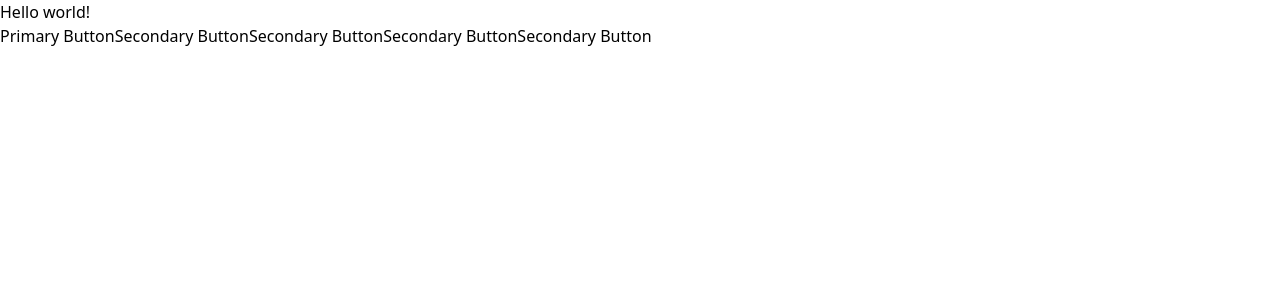
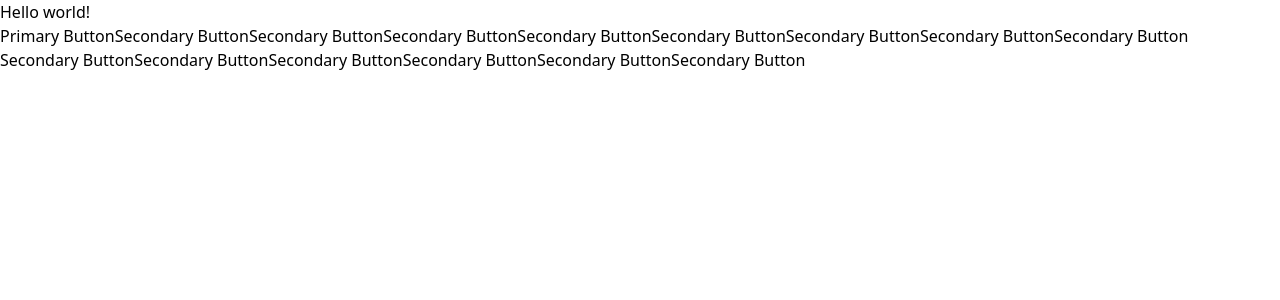
Before and after one commit to princegethub/Jal-Vardaan, a React (Vite) app: page / in a window 1280 px wide. Shown: the top 300 px of the page. Built offline with nearby package versions, Linux system fonts and the light colour scheme.

Commit message:
secod commit

```diff
--- a/src/App.jsx
+++ b/src/App.jsx
@@ -15,6 +15,16 @@ function App() {
       <Button intent="secondary">Secondary Button</Button>
       <Button intent="secondary">Secondary Button</Button>
       <Button intent="secondary">Secondary Button</Button>
+      <Button intent="secondary">Secondary Button</Button>
+      <Button intent="secondary">Secondary Button</Button>
+      <Button intent="secondary">Secondary Button</Button>
+      <Button intent="secondary">Secondary Button</Button>
+      <Button intent="secondary">Secondary Button</Button>
+      <Button intent="secondary">Secondary Button</Button>
+      <Button intent="secondary">Secondary Button</Button>
+      <Button intent="secondary">Secondary Button</Button>
+      <Button intent="secondary">Secondary Button</Button>
+      <Button intent="secondary">Secondary Button</Button>
     </div>
     </>
   );
```
